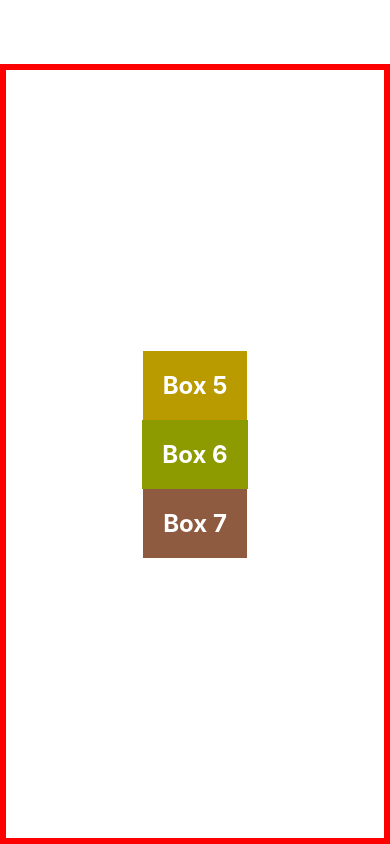
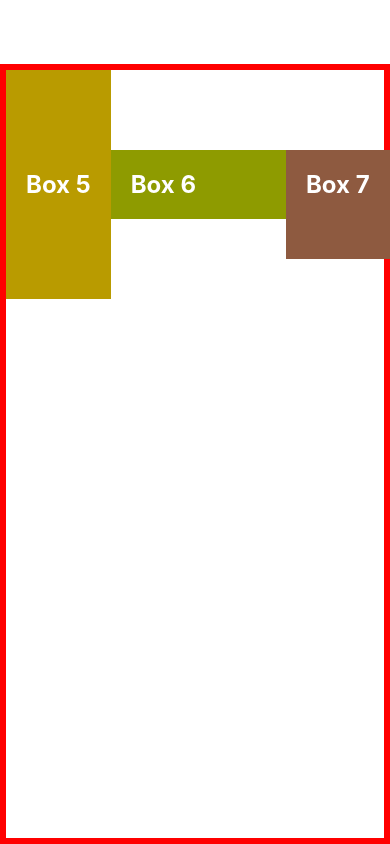
Before and after one commit to ajmal-junaid/RNLayout, a React Native app: screen / in a window 390 px wide. Built offline with nearby package versions, Linux system fonts and the light colour scheme.

Commit message:
baseline understand

```diff
--- a/App.js
+++ b/App.js
@@ -9,9 +9,9 @@ export default function App() {
       <Box style={{backgroundColor: "#b69b30", flex: 1}}>Box 2</Box>
       <Box style={{backgroundColor: "#1c9b00", flex: 3}}>Box 3</Box>
       <Box style={{backgroundColor: "#ab3b00"}}>Box 4</Box> */}
-      <Box style={{backgroundColor: "#b99b00"}}>Box 5</Box>
-      <Box style={{backgroundColor: "#8e9b00"}}>Box 6</Box>
-      <Box style={{backgroundColor: "#8e5a40"}}>Box 7</Box>
+      <Box style={{backgroundColor: "#b99b00",paddingVertical:100}}>Box 5</Box>
+      <Box style={{backgroundColor: "#8e9b00",paddingEnd: 90}}>Box 6</Box>
+      <Box style={{backgroundColor: "#8e5a40",paddingBottom:60}}>Box 7</Box>
     </View>
   );
 }
@@ -21,9 +21,9 @@ export default function App() {
 const styles = StyleSheet.create({
   container: {
     flex:1,
-    // flexDirection:"row",
-    justifyContent: "center",
-    alignItems: "center",
+    flexDirection:"row",
+    //justifyContent: "center",
+    alignItems: "baseline",
     marginTop:64,
     borderWidth: 6,
     borderColor: "red",
```
